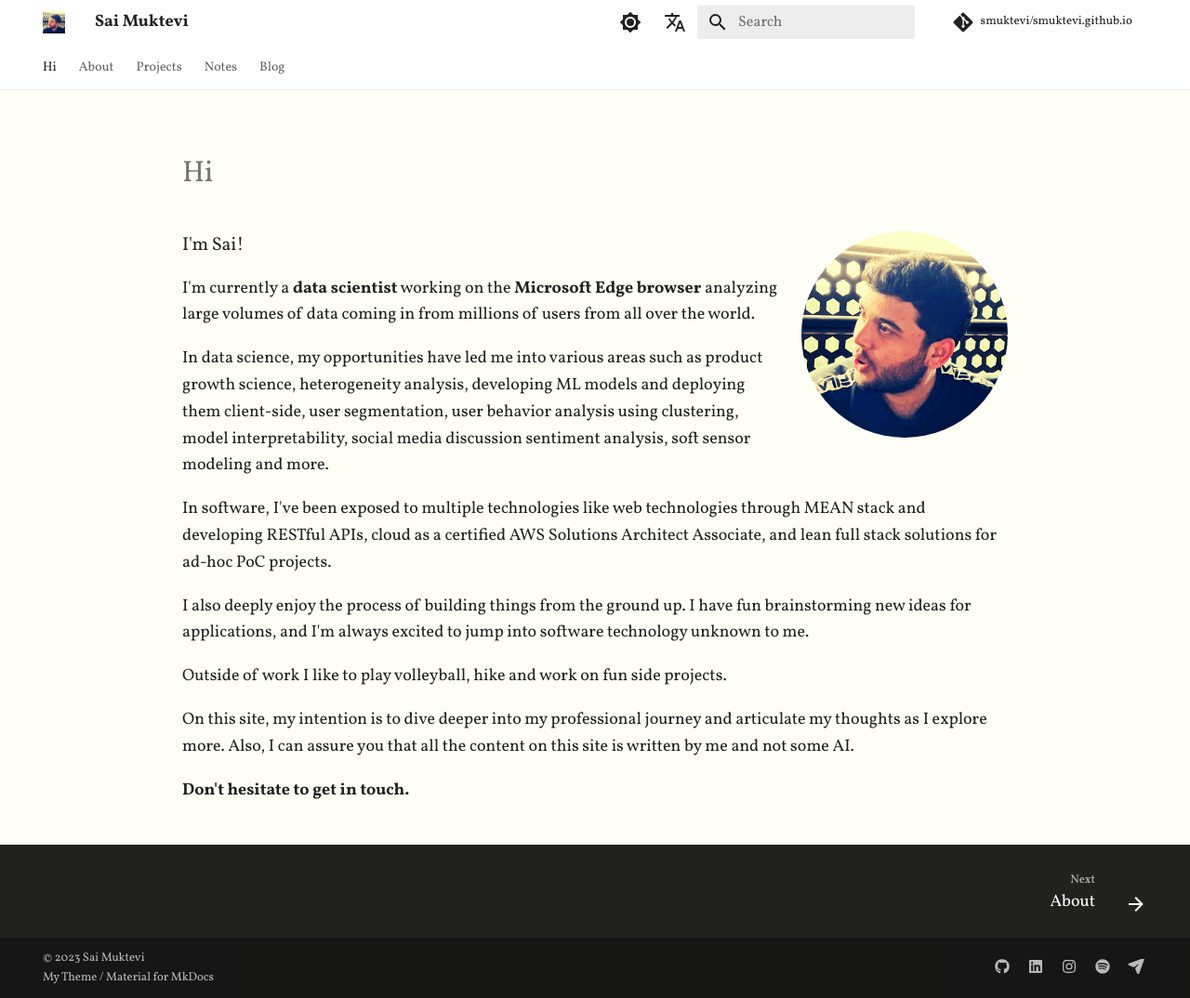
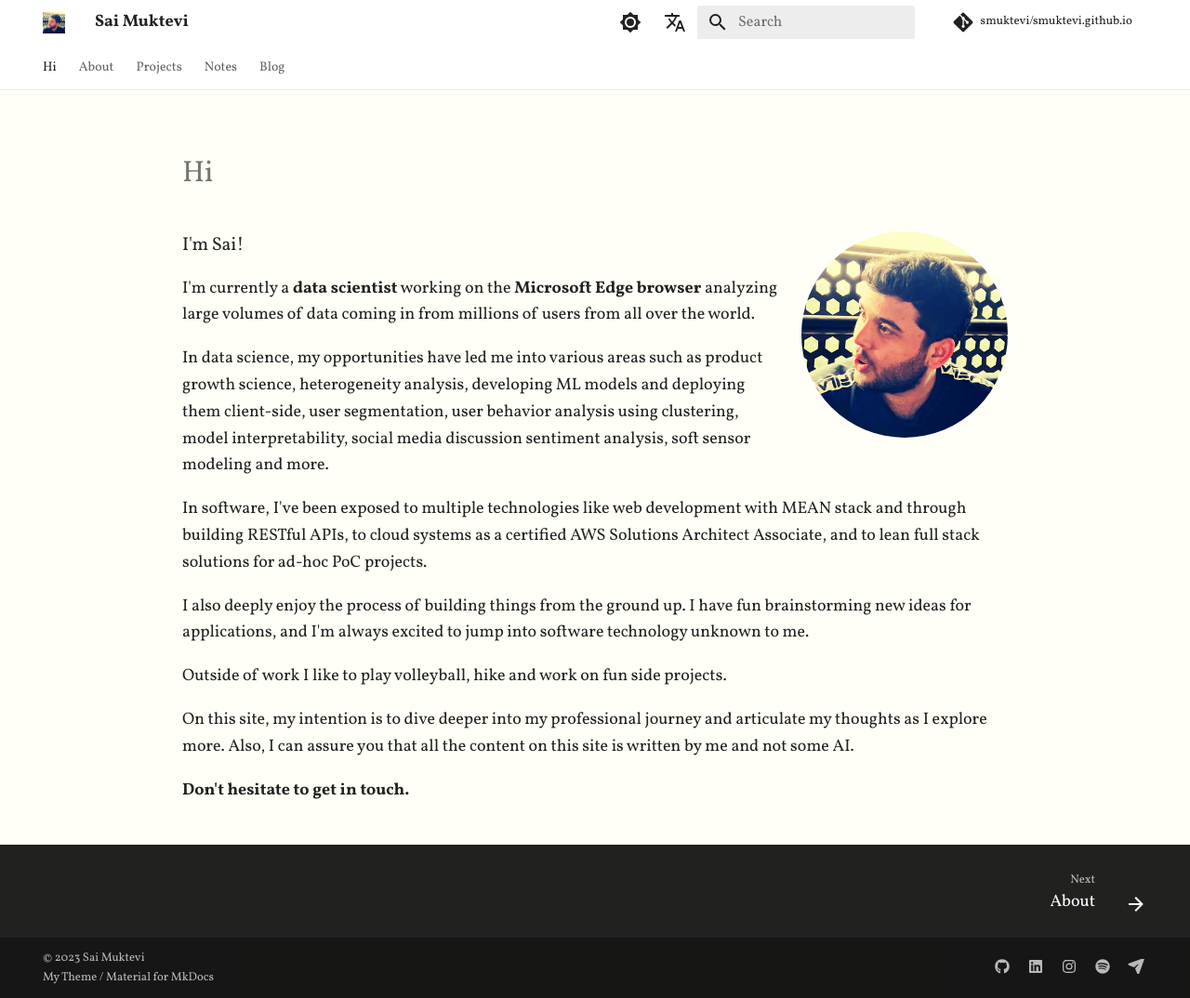
Before and after one commit to smuktevi/smuktevi.github.io, an MkDocs documentation site: the page built from docs/index.md, in a window 1280 px wide and 1074 px high. Shown: the whole window at 93% size. Built offline with MkDocs 1.6.1 and Material for MkDocs 9.7.7, drawn with Linux system fonts in a browser that asks for light colours; comment, search, counter and statistics services are not loaded.

Commit message:
minor updates

```diff
--- a/docs/index.md
+++ b/docs/index.md
@@ -15,7 +15,7 @@ I'm currently a **data scientist** working on the **Microsoft Edge browser** ana
 
 In data science, my opportunities have led me into various areas such as product growth science, heterogeneity analysis, developing ML models and deploying them client-side, user segmentation, user behavior analysis using clustering, model interpretability, social media discussion sentiment analysis, soft sensor modeling and more.
 
-In software, I've been exposed to multiple technologies like web technologies through MEAN stack and developing RESTful APIs, cloud as a certified AWS Solutions Architect Associate, and lean full stack solutions for ad-hoc PoC projects.
+In software, I've been exposed to multiple technologies like web development with MEAN stack and through building RESTful APIs, to cloud systems as a certified AWS Solutions Architect Associate, and to lean full stack solutions for ad-hoc PoC projects.
 
 I also deeply enjoy the process of building things from the ground up. I have fun brainstorming new ideas for applications, and I'm always excited to jump into software technology unknown to me.
 
```
Also changed, not shown: site/search/search_index.json, 1 other file.
